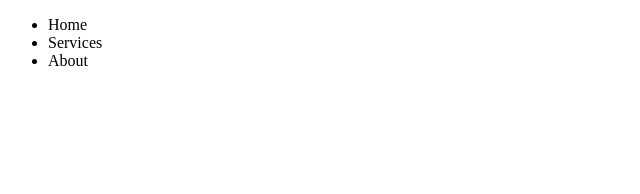
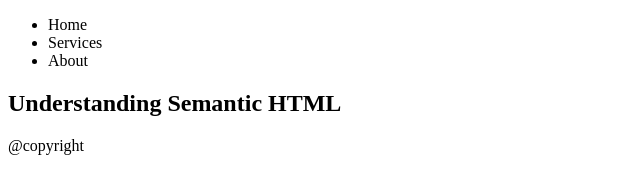
Before and after one commit to MoketeTyabekana/alx-intermediate-frontend, a plain HTML site: page 0x00-semantic_html/0-index.html in a window 1280 px wide. Shown: the whole page, without its empty margins (0-640 px from the left). Drawn offline with Linux system fonts and the light colour scheme.

Commit message:
Added main content structure with article and footer sections to index.html

```diff
--- a/0x00-semantic_html/0-index.html
+++ b/0x00-semantic_html/0-index.html
@@ -15,5 +15,14 @@
         </ul>
       </nav>
     </header>
+    <main>
+      <article>
+        <h1>Understanding Semantic HTML</h1>
+        <section></section>
+      </article>
+    </main>
+    <footer>
+        @copyright
+    </footer>
   </body>
 </html>
```
